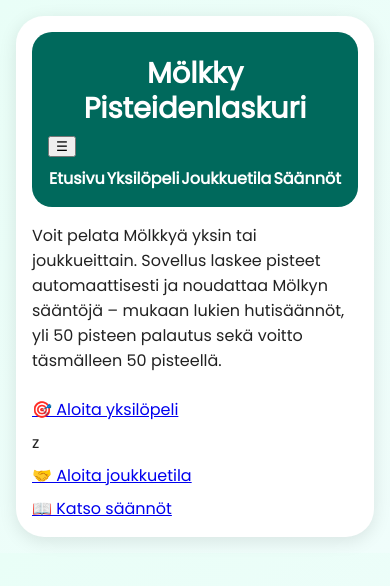
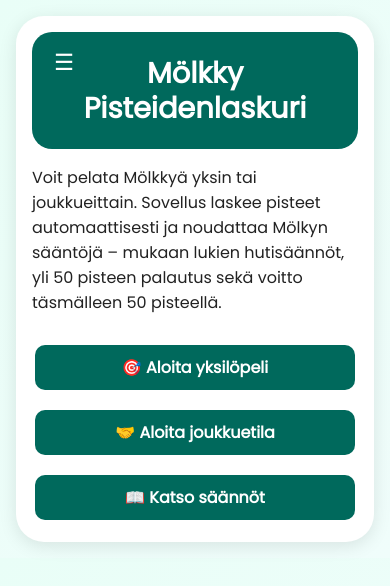
Before and after one commit to jounikivi/molkky-pistelaskuri, a plain HTML site: page index.html in a window 390 px wide. Drawn offline with Linux system fonts and the light colour scheme.

Commit message:
päivityksiä

```diff
--- a/index.html
+++ b/index.html
@@ -20,10 +20,14 @@
     </header>
 
     <main class="container">
-      <p>Voit pelata Mölkkyä yksin tai joukkueittain. Sovellus laskee pisteet automaattisesti ja noudattaa Mölkyn sääntöjä – mukaan lukien hutisäännöt, yli 50 pisteen palautus sekä voitto täsmälleen 50 pisteellä.</p>
+      <p>
+        Voit pelata Mölkkyä yksin tai joukkueittain. Sovellus laskee pisteet
+        automaattisesti ja noudattaa Mölkyn sääntöjä – mukaan lukien hutisäännöt,
+        yli 50 pisteen palautus sekä voitto täsmälleen 50 pisteellä.
+      </p>
 
       <div class="toiminnot">
-        <a href="game.html" class="button">🎯 Aloita yksilöpeli</a>z
+        <a href="game.html" class="button">🎯 Aloita yksilöpeli</a>
         <a href="team-game.html" class="button">🤝 Aloita joukkuetila</a>
         <a href="rules.html" class="button">📖 Katso säännöt</a>
       </div>
@@ -40,5 +44,4 @@
     }
   </script>
 </body>
-
 </html>
--- a/style.css
+++ b/style.css
@@ -1,5 +1,7 @@
+/* Fontti */
 @import url('https://fonts.googleapis.com/css2?family=Poppins&display=swap');
 
+/* --- Perusasetukset --- */
 body {
   font-family: 'Poppins', sans-serif;
   background: linear-gradient(135deg, #e9fef7, #f0fdfb);
@@ -10,6 +12,7 @@
   justify-content: center;
 }
 
+/* --- Sovelluskortti --- */
 .app-card {
   max-width: 420px;
   width: 100%;
@@ -20,8 +23,16 @@
   margin: 1rem;
 }
 
+/* --- Ylätunniste ja otsikko --- */
+header {
+  background-color: #00695c;
+  border-radius: 20px;
+  padding: 1rem;
+  position: relative;
+  text-align: center;
+}
+
 header h1 {
-  text-align: center;
   margin: 0.5rem 0;
   font-size: 1.8rem;
   font-weight: 700;
@@ -29,18 +40,15 @@
   color: white;
 }
 
-header {
-  background-color: #00695c;
-  border-radius: 20px;
-  padding: 1rem;
-}
-
+/* --- Navigointi (menu) --- */
 nav {
-  margin-top: 0.5rem;
   display: flex;
-  justify-content: space-around;
+  justify-content: center;
+  flex-wrap: wrap;
+  gap: 1rem;
   font-weight: 600;
   font-size: 1rem;
+  margin-top: 0.5rem;
 }
 
 nav a {
@@ -52,6 +60,39 @@
   text-decoration: underline;
 }
 
+/* --- Responsiivinen hampurilaisvalikko --- */
+.menu-toggle {
+  position: absolute;
+  top: 1rem;
+  left: 1rem;
+  background: none;
+  color: white;
+  font-size: 1.4rem;
+  border: none;
+  cursor: pointer;
+  display: none;
+}
+
+@media (max-width: 480px) {
+  .menu-toggle {
+    display: block;
+  }
+
+  nav {
+    flex-direction: column;
+    display: none;
+  }
+
+  .nav-expanded {
+    display: flex !important;
+  }
+
+  .nav-collapsed {
+    display: none !important;
+  }
+}
+
+/* --- Vuorossa-boksi --- */
 .vuorossa-kortti {
   background: #e0f2f1;
   border: 2px solid #00695c;
@@ -103,6 +144,7 @@
   background-color: #004d40;
 }
 
+/* --- Pelaajakortit --- */
 .pelaajakortit {
   display: grid;
   grid-template-columns: 1fr 1fr;
@@ -135,6 +177,7 @@
   width: 100%;
 }
 
+/* --- Toimintopaneeli ja lomakkeet --- */
 .toiminnot {
   margin-top: 1.5rem;
   display: flex;
@@ -148,7 +191,9 @@
   border: 1px solid #ccc;
 }
 
-.toiminnot button {
+/* --- Painikkeet (yleiskäyttöiset) --- */
+.toiminnot button,
+.button {
   background-color: #00695c;
   color: white;
   border: none;
@@ -156,8 +201,40 @@
   border-radius: 10px;
   font-weight: bold;
   cursor: pointer;
+  font-size: 1rem;
+  text-decoration: none;
+  text-align: center;
+  width: 100%;
+  max-width: 300px;
+  margin: 0.4rem auto;
 }
 
+.button:hover,
 .toiminnot button:hover {
   background-color: #004d40;
+  transform: translateY(-2px);
 }
+
+.button {
+  display: flex;
+  align-items: center;
+  justify-content: center;
+  gap: 0.6rem;
+  transition: background-color 0.3s ease, transform 0.2s ease;
+}
+
+/* --- Ilmoitusbanneri --- */
+#notification {
+  text-align: center;
+  font-weight: bold;
+  padding: 0.8rem;
+  margin-top: 1rem;
+  border-radius: 10px;
+  display: none;
+  background-color: #d7ffd9;
+  color: #1b5e20;
+}
+
+#notification.hidden {
+  display: none;
+}
```
Lines whose indentation alone changed are shown as unchanged.
